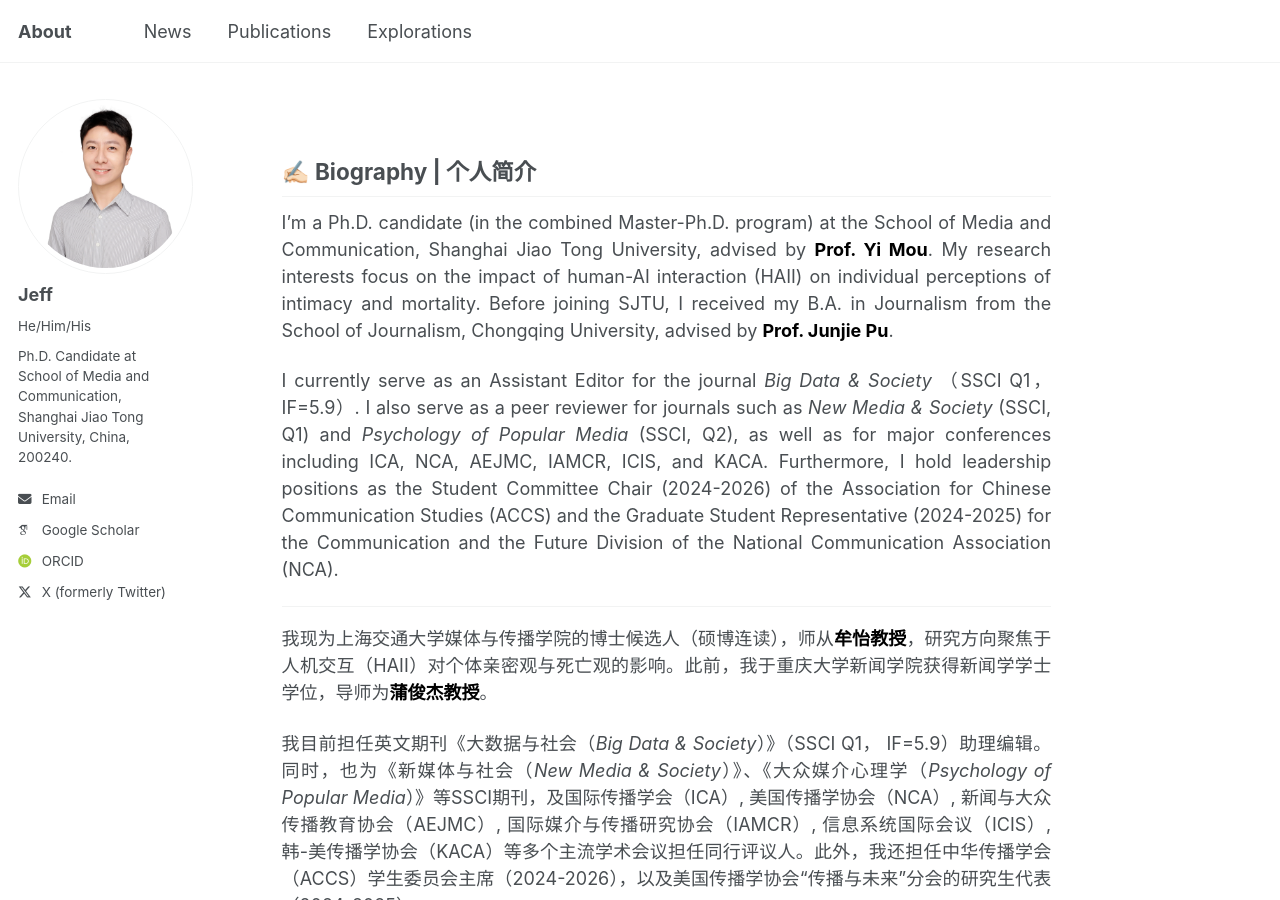
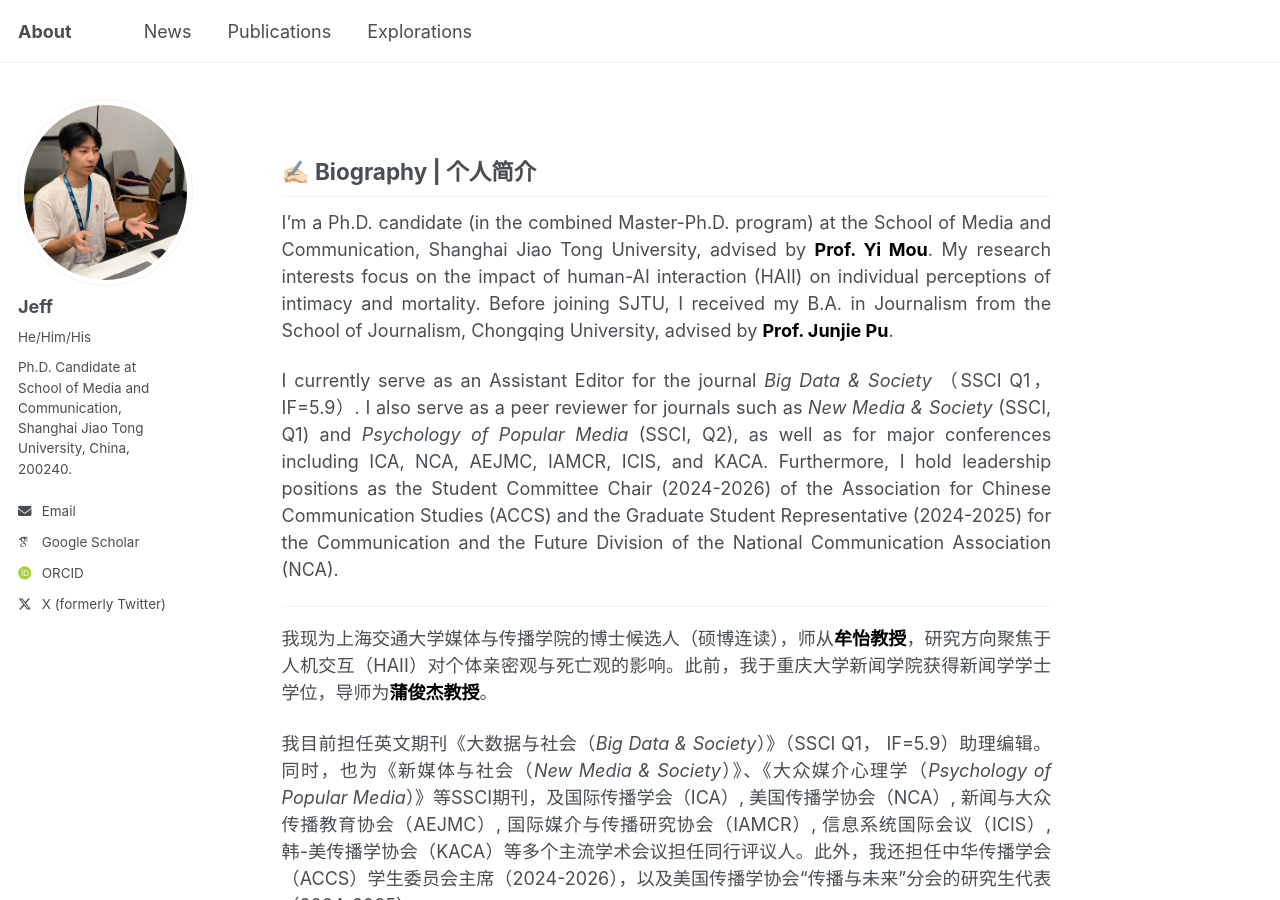
Before and after one commit to jianfenglan/jianfenglan.github.io, a Jekyll site: the page built from _pages/about.md, in a window 1280 px wide and 900 px high. Built offline with Jekyll 4.4.1, drawn with Linux system fonts in a browser that asks for light colours; some web fonts are replaced.

Commit message:
Update _config.yml

```diff
--- a/_config.yml
+++ b/_config.yml
@@ -20,7 +20,7 @@ repository               : "jianfenglan/jianfenglan.github.io"
 #               Additional customization can be done by editing /_includes/author-profile.html
 author:
   # Biographic information
-  avatar           : "profile.png"
+  avatar           : "profile.JPG"
   name             : "Jeff"
   bio              : "Ph.D. Candidate at<br>School of Media and Communication,<br>Shanghai Jiao Tong University, China,<br>200240."
   pronouns         : "He/Him/His"
```
